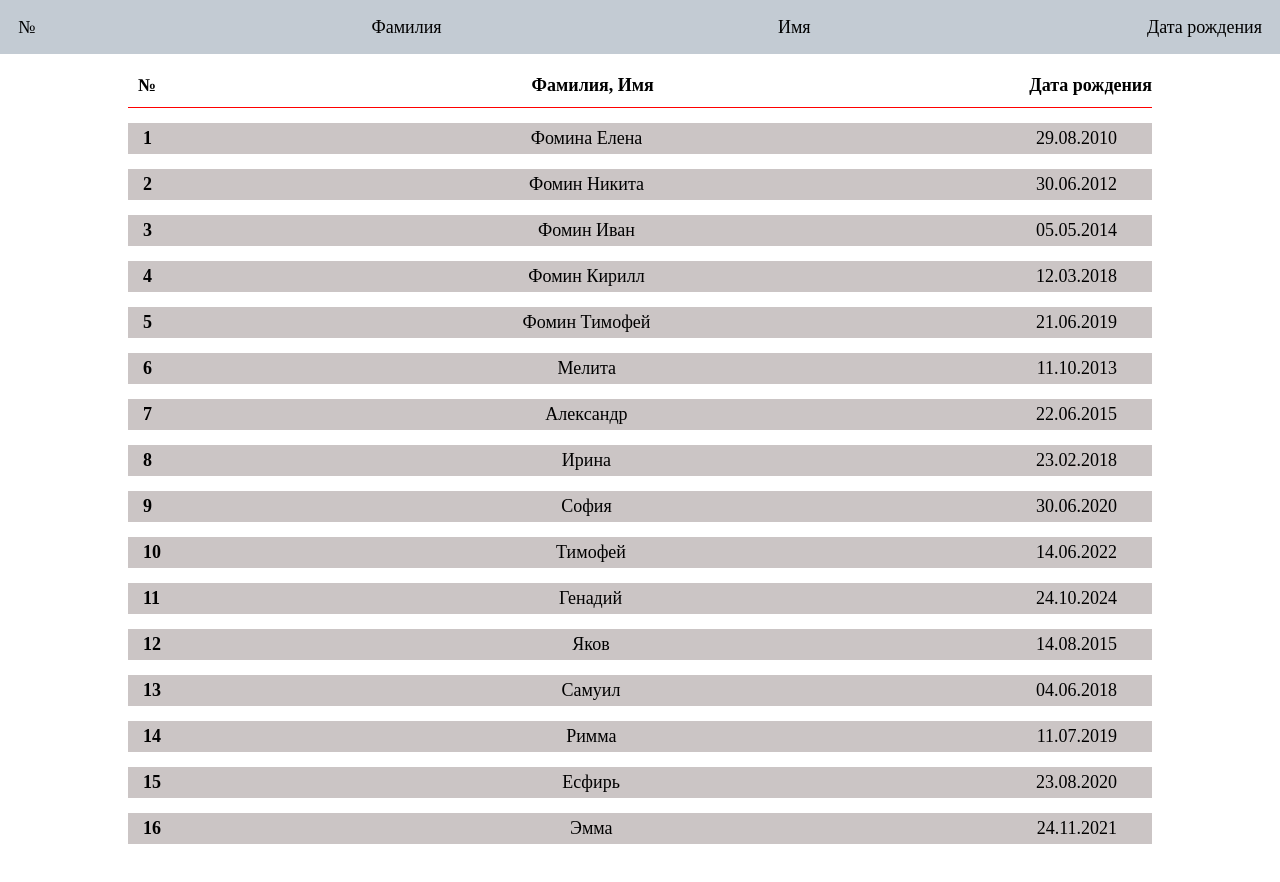
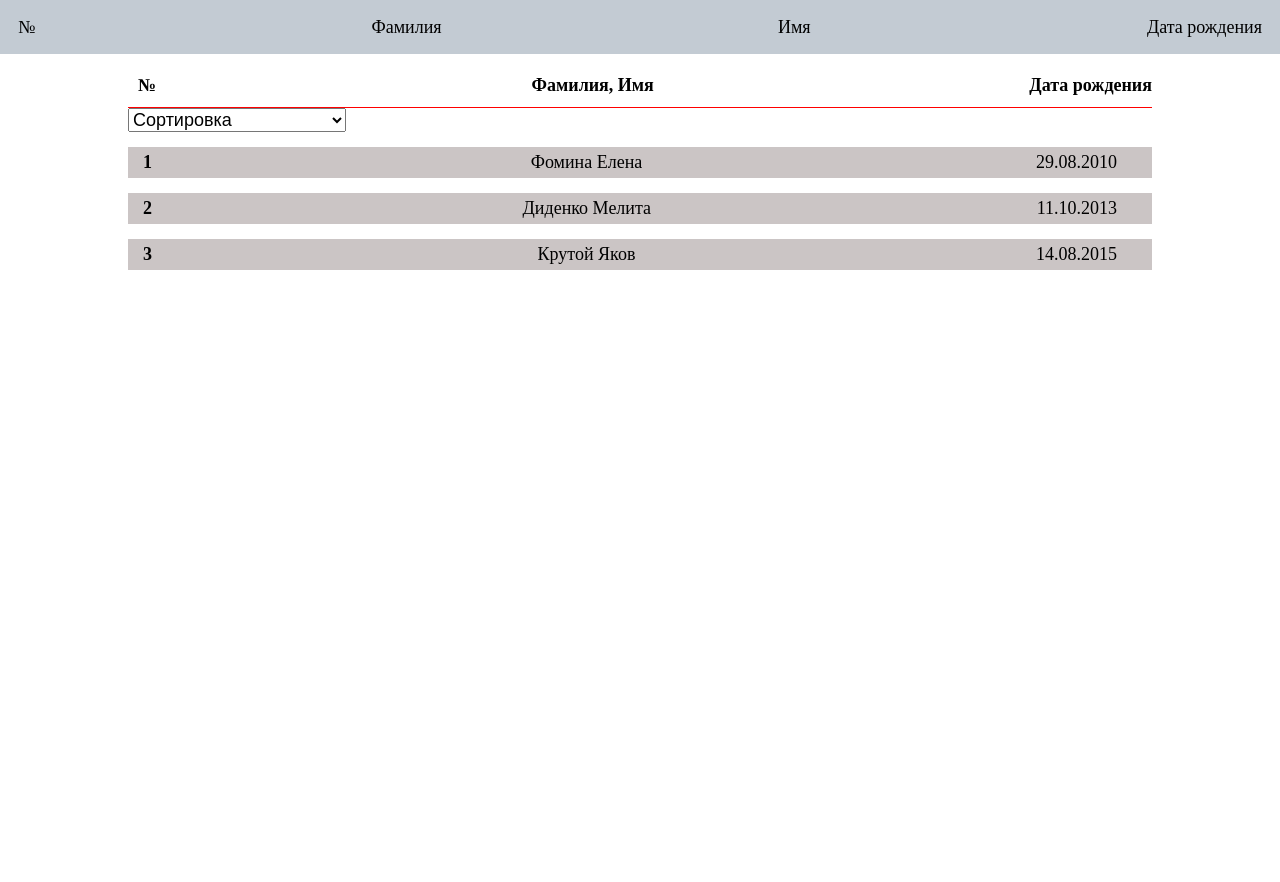
Before and after one commit to Elisei-Trifan/children-church, a React (Create React App) app: page / in a window 1280 px wide. Shown: the top 882 px of the page. Built offline with nearby package versions, Linux system fonts and the light colour scheme.

Commit message:
Возраст

```diff
--- a/src/App.js
+++ b/src/App.js
@@ -1,16 +1,93 @@
+/* eslint-disable no-unused-vars */
 import ChildrenItem from './components/ChildrenItem'
 import Navbar from './components/Navbar'
 import TableName from './components/TableName'
-
+import MySelect from './UI/select/MySelect'
+import { children } from './data/children'
+import getFullYear from './utils/getFullYear'
 import './style/App.css'
+import { useState } from 'react'
 
 function App() {
+  const child = [
+    {
+      id: 1,
+      surname: 'Фомин Вадим',
+      lastname: 'Фомина',
+      name: 'Елена',
+      dateOfBirth: '29.08.2010',
+    },
+    {
+      id: 6,
+      surname: 'Диденко Сергей',
+      lastname: 'Диденко',
+      name: 'Мелита',
+      dateOfBirth: '11.10.2013',
+    },
+    {
+      id: 12,
+      surname: 'Крутой Станислав',
+      lastname: 'Крутой',
+      name: 'Яков',
+      dateOfBirth: '14.08.2015',
+    },
+  ]
+
+  const [children, setChildren] = useState(child)
+  const [selectedSort, setSelectedSort] = useState('')
+
+  function sortChildren(sort) {
+    setSelectedSort(sort)
+    if (sort === 'lastname') {
+      setChildren([...children].sort((a, b) => a[sort].localeCompare(b[sort])))
+    } else if (sort === 'dateOfBirth') {
+      setChildren(
+        [...children].sort((a, b) =>
+          getFullYear(a.dateOfBirth) < getFullYear(b.dateOfBirth) ? 1 : -1
+        )
+      )
+    } else if (sort === 'dateOfBirth2') {
+      setChildren(
+        [...children].sort((a, b) =>
+          getFullYear(a.dateOfBirth) > getFullYear(b.dateOfBirth) ? 1 : -1
+        )
+      )
+    } else if (sort === 'reset') {
+      setChildren(child)
+    }
+  }
+
   return (
     <>
       <Navbar />
       <TableName />
       <div className="App">
-        <ChildrenItem />
+        <div>
+          <MySelect
+            value={selectedSort}
+            onChange={sortChildren}
+            defaultValue="Сортировка"
+            options={[
+              {
+                value: 'lastname',
+                name: 'По алфавиту',
+              },
+              {
+                value: 'dateOfBirth',
+                name: 'От младших к старшим',
+              },
+              {
+                value: 'dateOfBirth2',
+                name: 'От старших к младшим',
+              },
+              {
+                value: 'reset',
+                name: 'Сбросить фильтры',
+              },
+            ]}
+          ></MySelect>
+        </div>
+        <ChildrenItem children={children} />
       </div>
     </>
   )
--- /dev/null
+++ b/src/UI/select/MySelect.jsx
@@ -0,0 +1,20 @@
+import React from 'react'
+
+const MySelect = ({ options, defaultValue, value, onChange }) => {
+  return (
+    <select value={value} onChange={(event) => onChange(event.target.value)}>
+      <option disabled value="">
+        {defaultValue}
+      </option>
+      {options.map((item) => (
+        <option key={item.name} value={item.value}>
+          {item.name}
+        </option>
+      ))}
+    </select>
+  )
+}
+
+export default MySelect
+
+//value={value} onChange={(event) => onChange(event.target.value)}
--- a/src/components/ChildrenItem.jsx
+++ b/src/components/ChildrenItem.jsx
@@ -1,7 +1,7 @@
 import React from 'react'
-import { children } from '../data/children'
+// import { children } from '../data/children'
 
-const ChildrenItem = () => {
+const ChildrenItem = ({ children }) => {
   return (
     <>
       {children.map((item, index) => (
--- a/src/data/children.js
+++ b/src/data/children.js
@@ -37,6 +37,7 @@ export const children = [
   {
     id: 6,
     surname: 'Диденко Сергей',
+    lastname: 'Диденко',
     name: 'Мелита',
     dateOfBirth: '11.10.2013',
   },
@@ -73,6 +74,7 @@ export const children = [
   {
     id: 12,
     surname: 'Крутой Станислав',
+    lastname: 'Крутой',
     name: 'Яков',
     dateOfBirth: '14.08.2015',
   },
--- /dev/null
+++ b/src/utils/getFullYear.js
@@ -0,0 +1,14 @@
+export default function getAge(dateString) {
+  const day = parseInt(dateString.substring(0, 2))
+  const month = parseInt(dateString.substring(3, 5))
+  const year = parseInt(dateString.substring(6, 10))
+
+  const today = new Date()
+  const birthDate = new Date(year, month - 1, day) // 'month - 1' т.к. нумерация месяцев начинается с 0
+  let age = today.getFullYear() - birthDate.getFullYear()
+  const m = today.getMonth() - birthDate.getMonth()
+  if (m < 0 || (m === 0 && today.getDate() < birthDate.getDate())) {
+    age--
+  }
+  return age
+}
```
